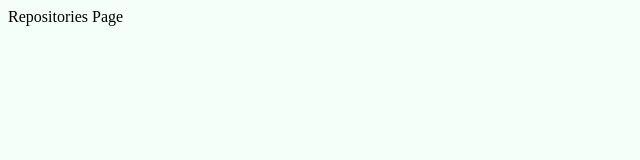
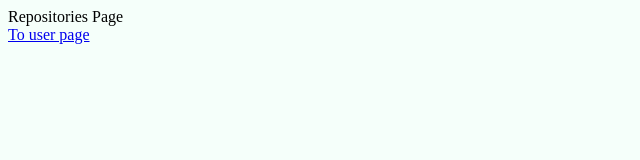
Before and after one commit to masakotoda/learn-vue, a Vue app in the folder LearnVue/github_app/: page /#/repositories in a window 1280 px wide. Shown: the top 160 px of the page, without its empty margins (0-640 px from the left). Built offline with nearby package versions, Linux system fonts and the light colour scheme.

Commit message:
github application ver 5 - added router-link

```diff
--- a/LearnVue/github_app/src/pages/repositories/repositories.html
+++ b/LearnVue/github_app/src/pages/repositories/repositories.html
@@ -1,3 +1,7 @@
 <div>
   Repositories Page
+  <br/>
+  <router-link :to="{name: 'route_user'}">
+    To user page
+  </router-link>
 </div>
--- a/LearnVue/github_app/src/pages/user/user.html
+++ b/LearnVue/github_app/src/pages/user/user.html
@@ -1,3 +1,7 @@
 <div>
   User Page
+  <br />
+  <router-link :to="{name: 'route_repositories'}">
+    To repositories page
+  </router-link>
 </div>
```
